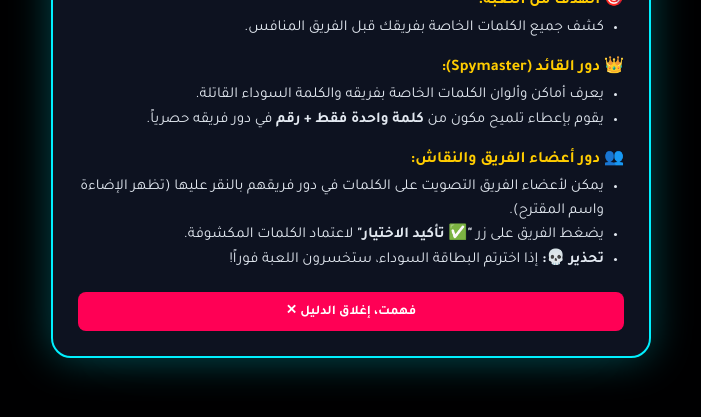
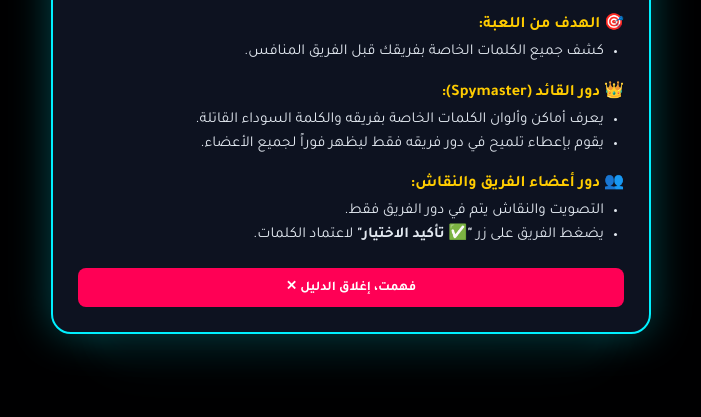
Before and after one commit to mohzak576-blip/shefra-game, a website: page public/index.html in a window 1280 px wide. Both pictures are taken after a click on the button "📖 دليل اللعب وطريقة الشرح". Shown: the part 283-700 px from the top of the page, without its empty margins (289-990 px from the left). Drawn offline with nearby package versions, Linux system fonts and the light colour scheme; no server answers.

Commit message:
Update index.html

```diff
--- a/public/index.html
+++ b/public/index.html
@@ -420,14 +420,13 @@
             <h4>👑 دور القائد (Spymaster):</h4>
             <ul>
                 <li>يعرف أماكن وألوان الكلمات الخاصة بفريقه والكلمة السوداء القاتلة.</li>
-                <li>يقوم بإعطاء تلميح مكون من <strong>كلمة واحدة فقط + رقم</strong> في دور فريقه حصرياً.</li>
+                <li>يقوم بإعطاء تلميح في دور فريقه فقط ليظهر فوراً لجميع الأعضاء.</li>
             </ul>
 
             <h4>👥 دور أعضاء الفريق والنقاش:</h4>
             <ul>
-                <li>يمكن لأعضاء الفريق التصويت على الكلمات في دور فريقهم بالنقر عليها (تظهر الإضاءة واسم المقترح).</li>
-                <li>يضغط الفريق على زر <strong>"✅ تأكيد الاختيار"</strong> لاعتماد الكلمات المكشوفة.</li>
-                <li><strong>تحذير 💀:</strong> إذا اخترتم البطاقة السوداء، ستخسرون اللعبة فوراً!</li>
+                <li>التصويت والنقاش يتم في دور الفريق فقط.</li>
+                <li>يضغط الفريق على زر <strong>"✅ تأكيد الاختيار"</strong> لاعتماد الكلمات.</li>
             </ul>
 
             <button class="btn-close-guide" onclick="closeGuide()">فهمت، إغلاق الدليل ✕</button>
@@ -657,7 +656,6 @@
             window.location.href = window.location.pathname;
         }
 
-        // استعادة الجلسة تلقائياً عند تحديث المتصفح (F5) دون الحاجة لإعادة إدخال البيانات
         window.addEventListener('DOMContentLoaded', () => {
             const urlParams = new URLSearchParams(window.location.search);
             const roomParam = urlParams.get('room');
```
